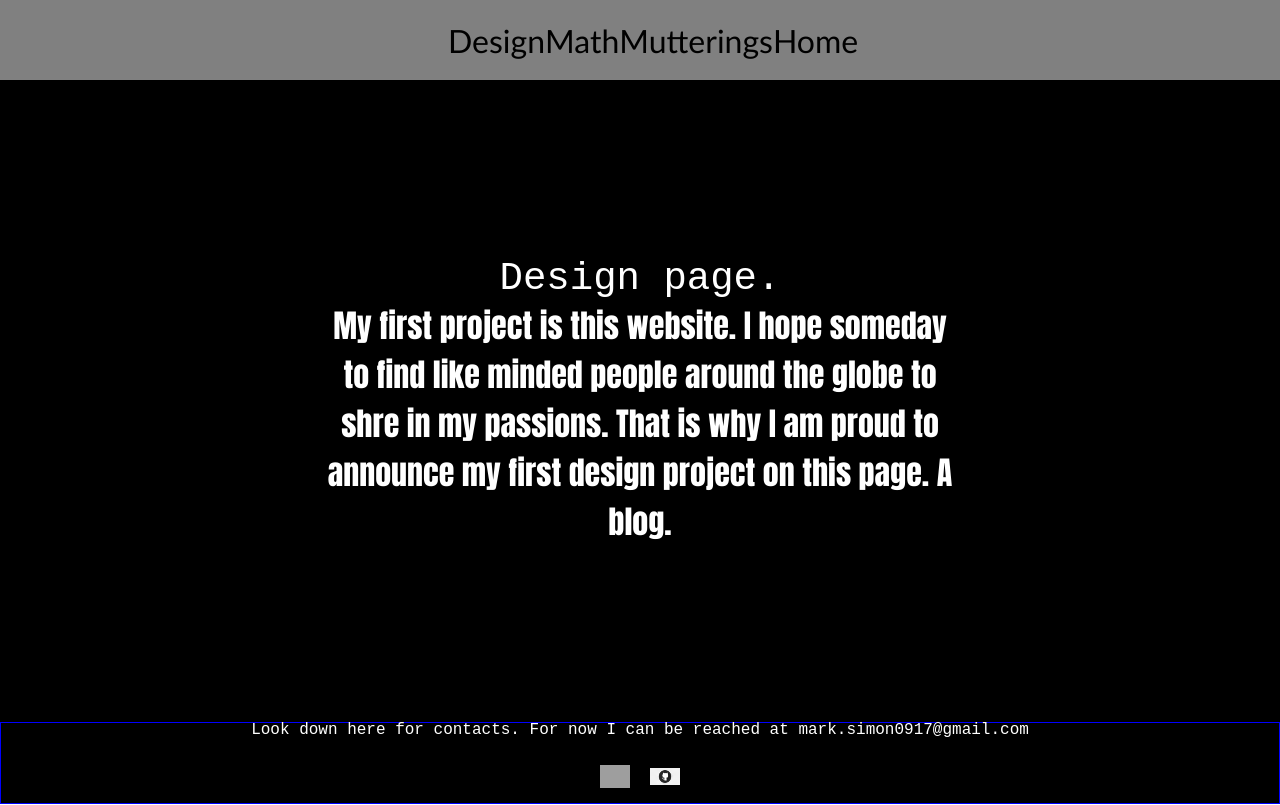
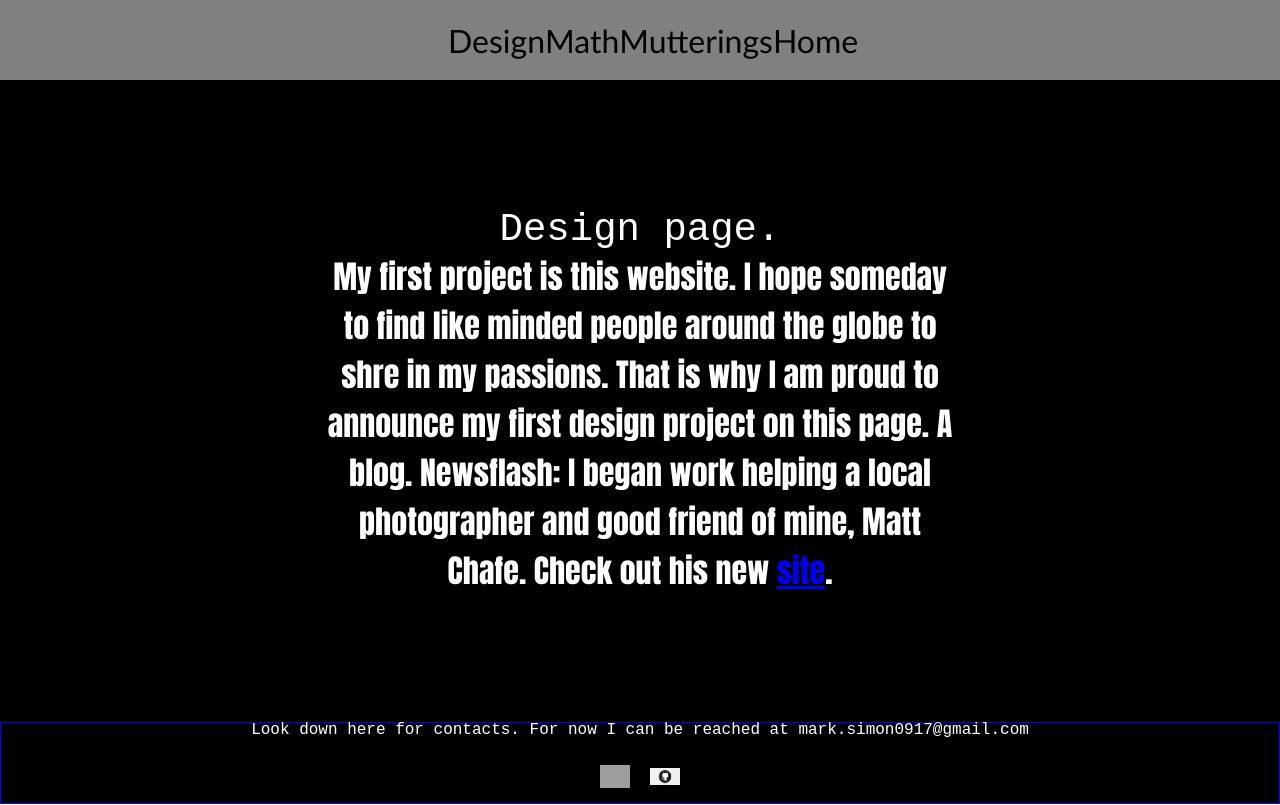
Before and after one commit to markgsimon/website, a React (Create React App) app: page /Design in a window 1280 px wide. Built offline with nearby package versions, Linux system fonts and the light colour scheme; grey boxes are pictures that could not be loaded.

Commit message:
added matts website to website

```diff
--- a/src/pages/Design/index.js
+++ b/src/pages/Design/index.js
@@ -17,6 +17,8 @@ const Design = (props) => {
         <Text> My first project is this website.
           I hope someday to find like minded people around the globe to shre in my passions.
           That is why I am proud to announce my first design project on this page. A blog.
+
+          Newsflash: I began work helping a local photographer and good friend of mine, Matt Chafe. Check out his new <a href = "mattchafe.com">site</a>.
         </Text>
       </DesignContent>
     </PageWrapper>
```
